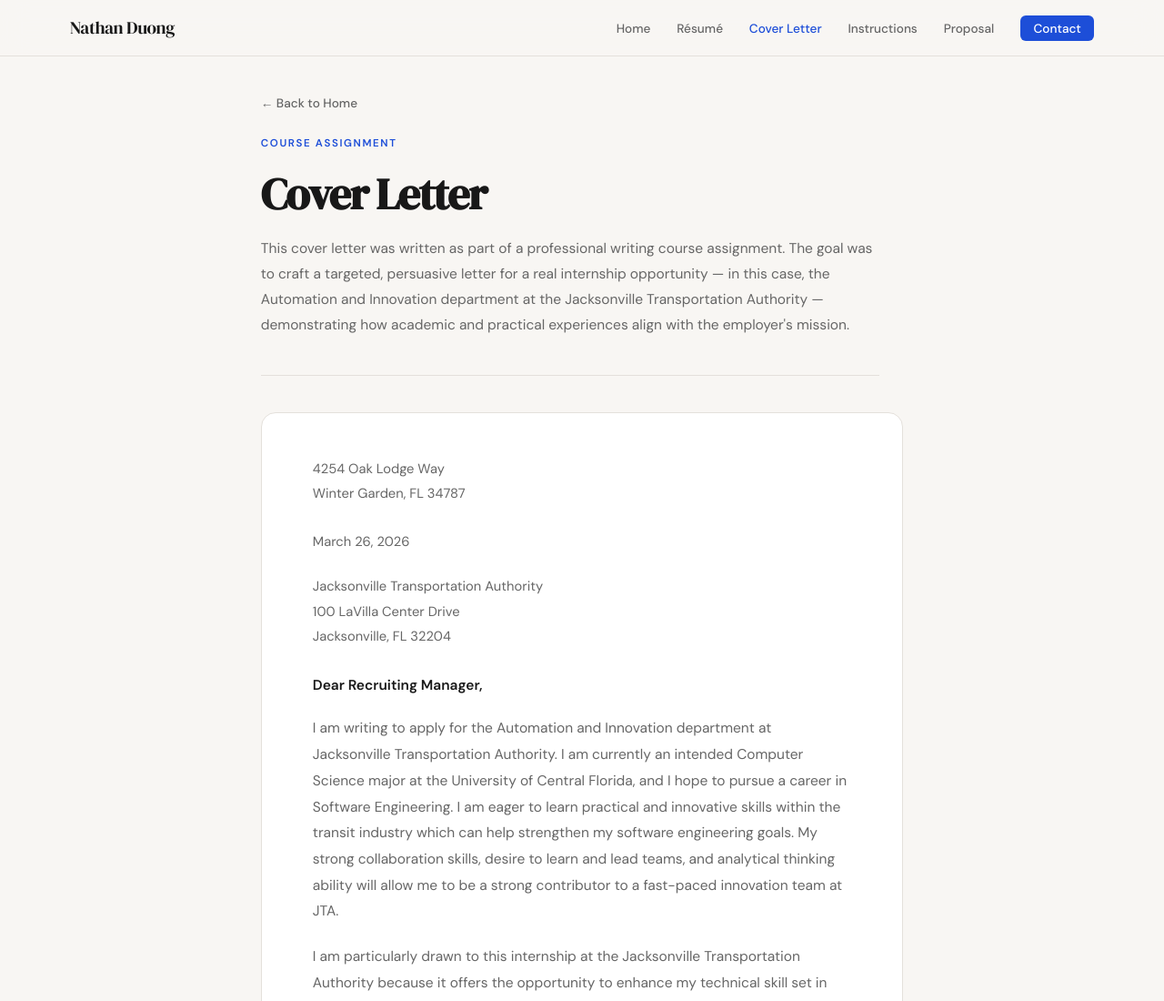
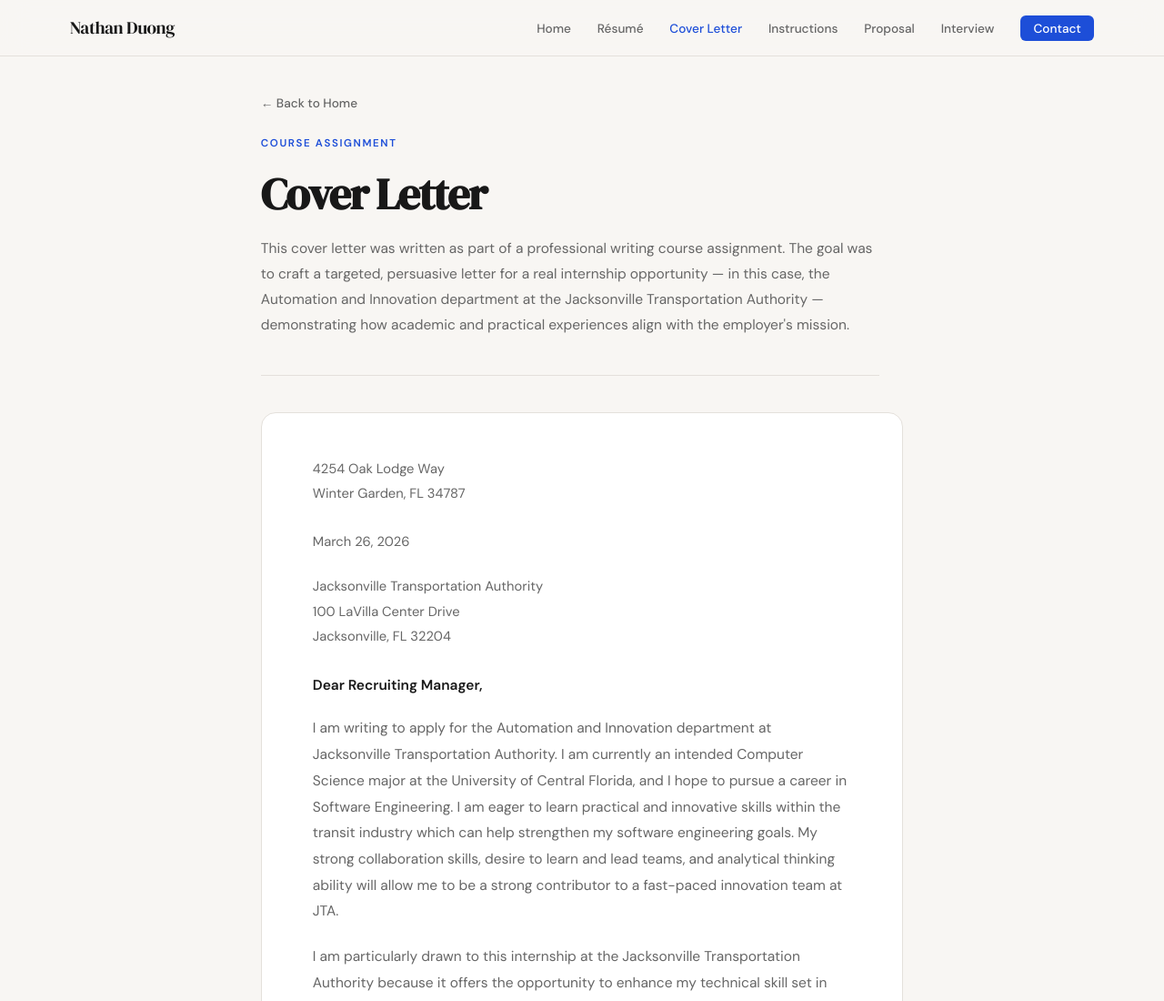
Before and after one commit to ndew28/ndew28.github.io, a plain HTML site: page cover-letter.html in a window 1280 px wide. Shown: the top 1100 px of the page at 91% size. Drawn offline with Linux system fonts and the light colour scheme.

Commit message:
Add files via upload

```diff
--- a/cover-letter.html
+++ b/cover-letter.html
@@ -46,6 +46,7 @@
     <li><a href="cover-letter.html" class="active">Cover Letter</a></li>
     <li><a href="instructions.html">Instructions</a></li>
     <li><a href="proposal.html">Proposal</a></li>
+    <li><a href="mini-interview.html">Interview</a></li>
     <li><a href="index.html#contact" class="nav-cta">Contact</a></li>
   </ul>
 </nav>
```
Also changed, not shown: instructions.html (+1 -0 lines), proposal.html (+1 -0 lines), resume.html (+1 -0 lines).
